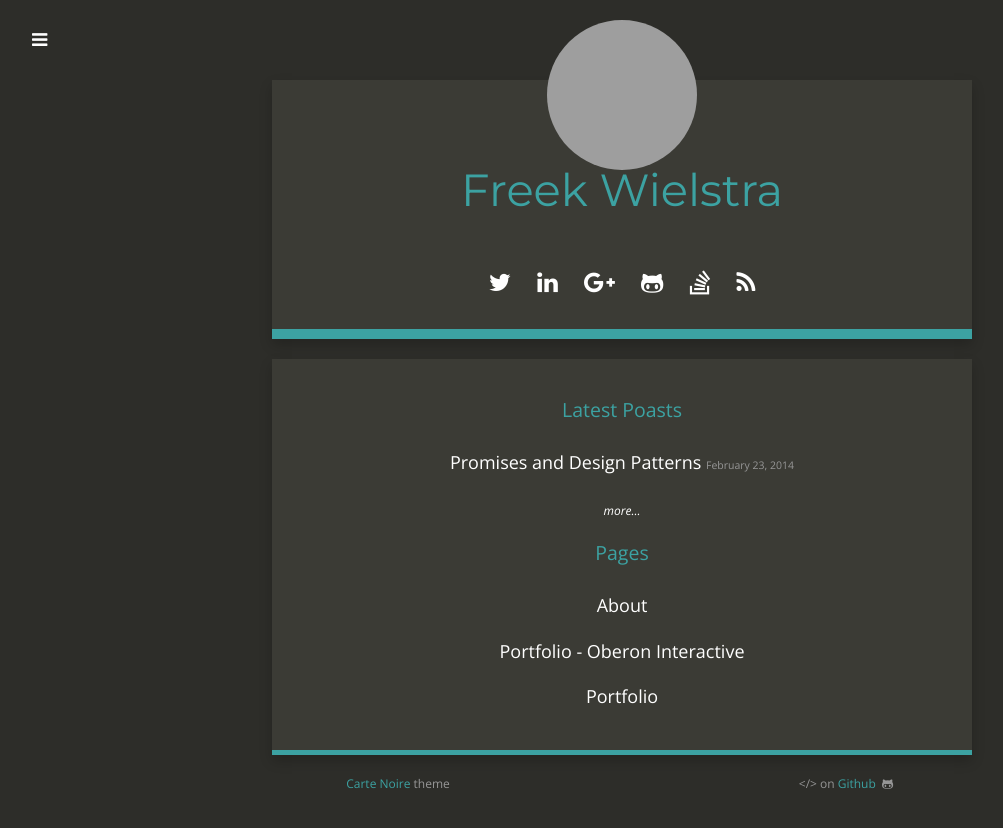
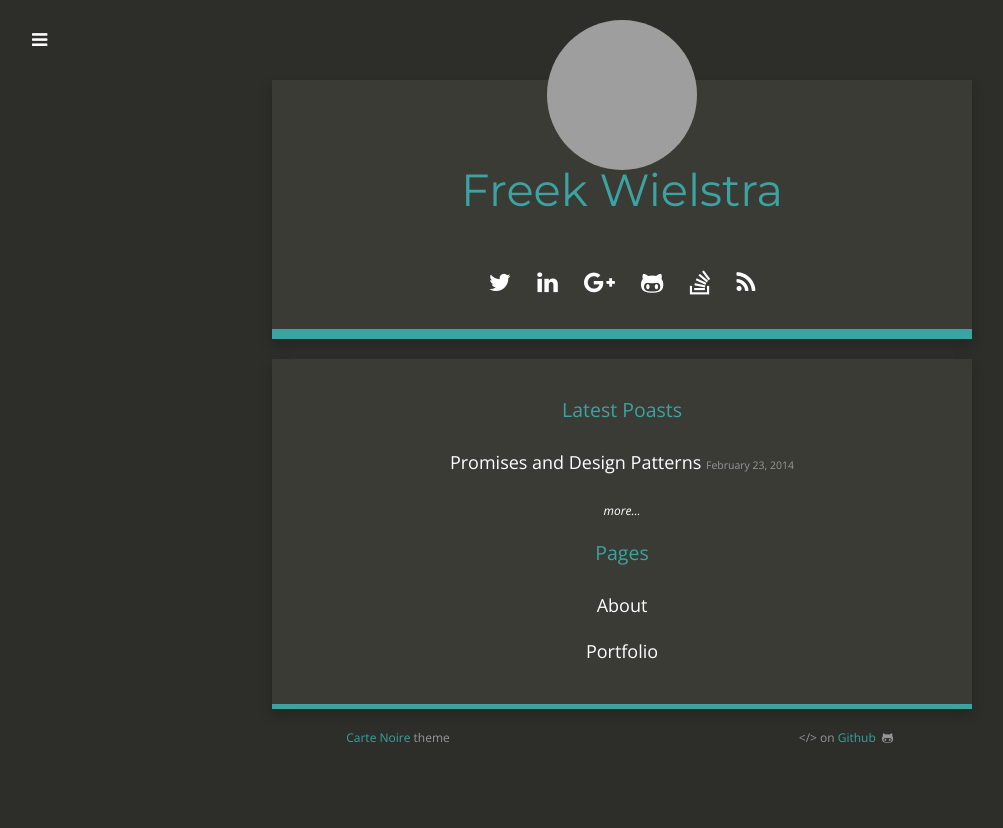
Before and after one commit to fwielstra/fwielstra.github.io, a Jekyll site: the page built from index.html, in a window 1280 px wide. Shown: the top 828 px of the page, without its empty margins (18-1021 px from the left). Built offline with Jekyll 4.4.1, drawn with Linux system fonts in a browser that asks for light colours; nearby versions of some CDN libraries; Markdown is read by kramdown in place of the engine named in the settings; grey boxes are pictures that could not be loaded.

Commit message:
fix shit. maybe.

```diff
--- a/index.html
+++ b/index.html
@@ -45,7 +45,7 @@ layout: default
 
               <ul>
                 {% for page in site.pages %}
-                  {% unless show_in_nav == false %}
+                  {% unless page.show_in_nav == false %}
                     <li>
                       <a class="page-link" href="{{ page.url | prepend: site.baseurl }}">{{ page.title }}</a>
                     </li>
```
Also changed, not shown: pages/oberon.md (+1 -1 lines).
